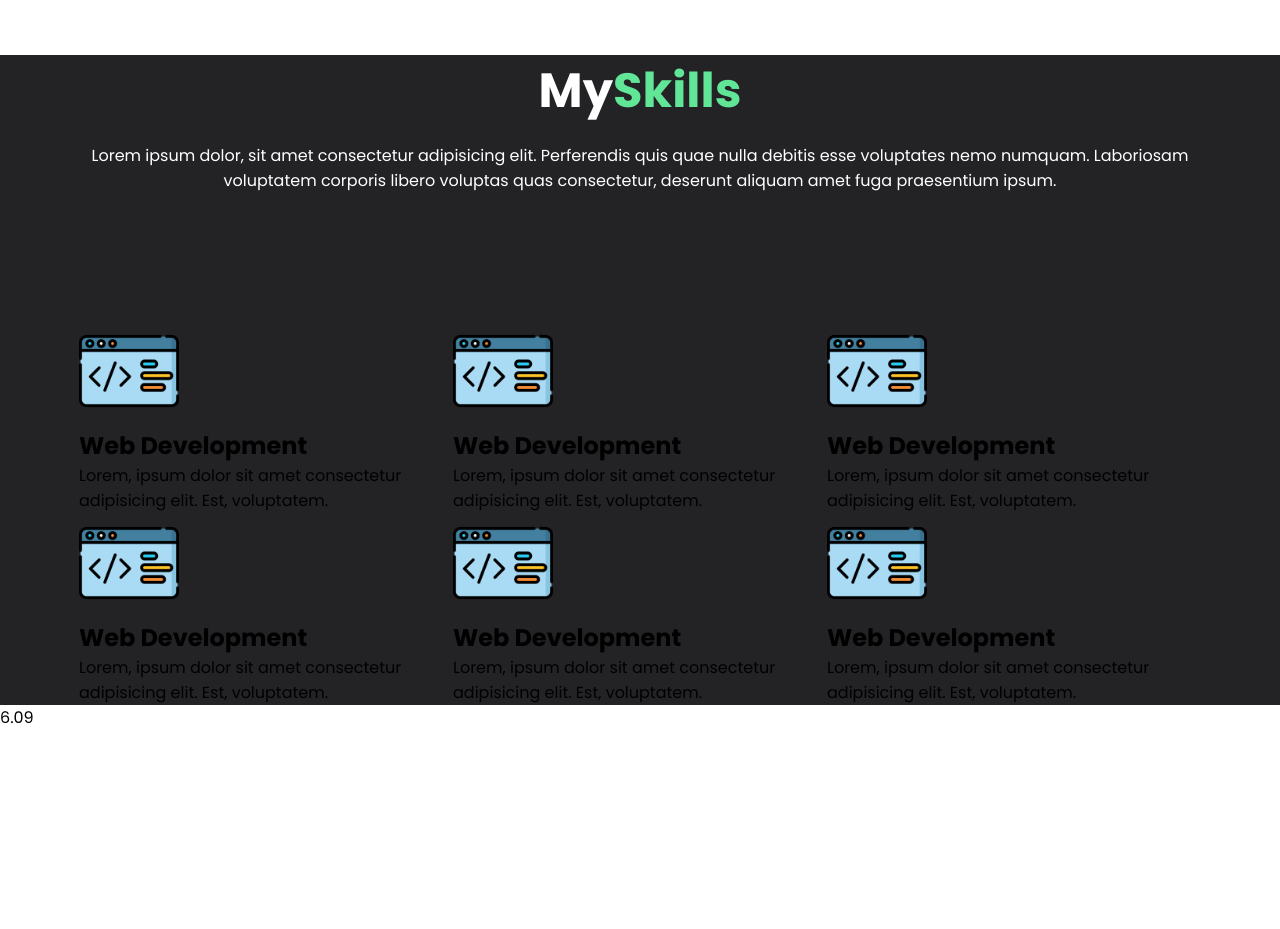
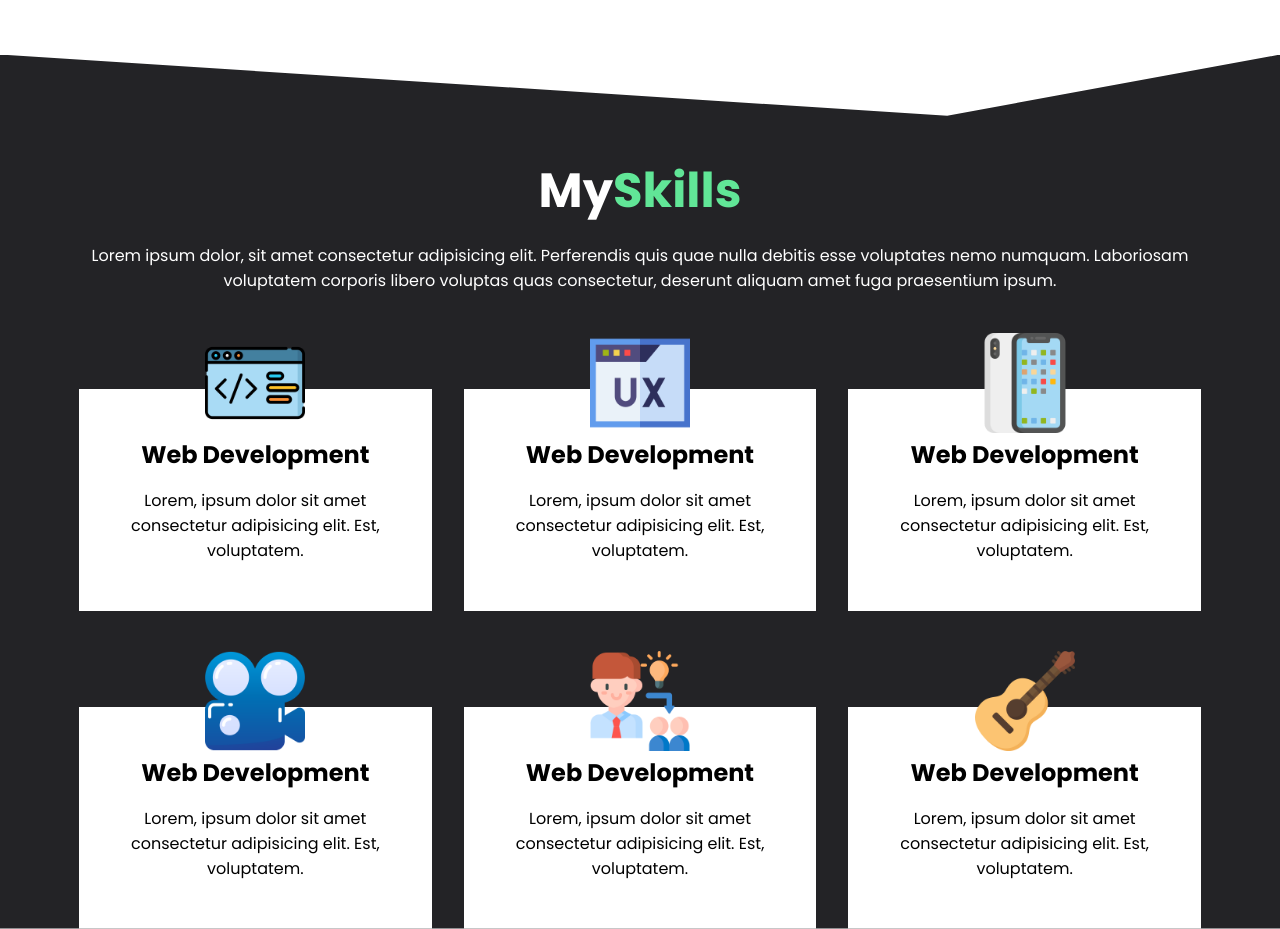
Before and after one commit to papan-roy/PortfolioPapan, a plain HTML site: page index.html in a window 1280 px wide. Shown: the part 1320-2249 px from the top of the page. Before the commit the page ends 2050 px from the top, so only its background shows below. Drawn offline with Linux system fonts and the light colour scheme.

Commit message:
style: enhance Skills section layout with clip-path and grid structure; update card images for better representation

```diff
--- a/css/style.css
+++ b/css/style.css
@@ -113,6 +113,22 @@ header nav.branding{
 
 .skills{
     background: var(--dark);
+    clip-path: polygon(
+        74% 7%,
+        100% 0,
+        100% 35%,
+        100% 70%,
+        100% 100%,
+        50% 100%,
+        0 100%,
+        0% 70%,
+        0% 35%,
+        0 0
+    );
+}
+
+.skills .container{
+    padding-top: 100px;
 }
 
 .skills .section-heading{
@@ -129,15 +145,39 @@ header nav.branding{
 .section-heading + p {
     color: var(--pure);
     text-align: center;
-    margin-bottom: 8rem;
+    margin-bottom: 6rem;
+}
+
+
+
+.skills .card-wrapper{
+    display: grid;
+    grid-template-columns: repeat(3, 1fr);
+    grid-column-gap : 2rem;
+    grid-row-gap : 6rem;
+}
+
+.skills .card-wrapper .card{
+    background: var(--pure);
+    padding: 3rem 2rem;
+    position:relative;
+    text-align: center;
+    transform: all 0.3s ease;
+}
+
+.skills .card-wrapper .card h2{
+    margin-bottom: 1rem;
 }
 
 .card-wrapper img{
     height: 100px;
+    position: absolute;
+    top: -3.5rem;
+    left: 50;
+    transform: translatex(-50%);
 
 }
 
-.skills .card-wrapper{
-    display: grid;
-    grid-template-columns: 1fr 1fr 1fr;
+.skills .card-wrapper .card:hover{
+    background: var(--pure);
 }
--- a/index.html
+++ b/index.html
@@ -93,35 +93,35 @@
                     </div>
 
                     <div class="card">
-                        <img src="./images/code.png" alt="">
+                        <img src="./images/ux.png" alt="">
                         <h2>Web Development</h2>
                         <p>Lorem, ipsum dolor sit amet
                              consectetur adipisicing elit. Est, voluptatem.</p>
                     </div>
 
                     <div class="card">
-                        <img src="./images/code.png" alt="">
+                        <img src="./images/iphone.png" alt="">
                         <h2>Web Development</h2>
                         <p>Lorem, ipsum dolor sit amet
                              consectetur adipisicing elit. Est, voluptatem.</p>
                     </div>
 
                     <div class="card">
-                        <img src="./images/code.png" alt="">
+                        <img src="./images/videography.png" alt="">
                         <h2>Web Development</h2>
                         <p>Lorem, ipsum dolor sit amet
                              consectetur adipisicing elit. Est, voluptatem.</p>
                     </div>
 
                     <div class="card">
-                        <img src="./images/code.png" alt="">
+                        <img src="./images/coaching.png" alt="">
                         <h2>Web Development</h2>
                         <p>Lorem, ipsum dolor sit amet
                              consectetur adipisicing elit. Est, voluptatem.</p>
                     </div>
 
                     <div class="card">
-                        <img src="./images/code.png" alt="">
+                        <img src="./images/guitar.png" alt="">
                         <h2>Web Development</h2>
                         <p>Lorem, ipsum dolor sit amet
                              consectetur adipisicing elit. Est, voluptatem.</p>
@@ -132,7 +132,7 @@
      </section>
     </section>
 
-    6.09
+
 
 
     <!-- Skills Section End -->
```
